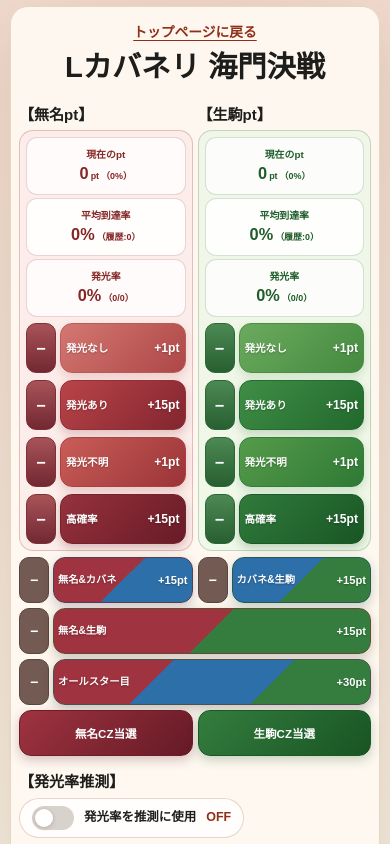
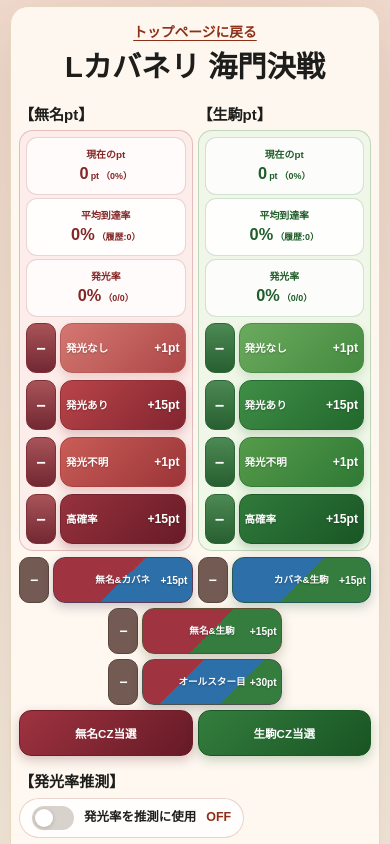
Before and after one commit to umedademu/suisoku, a Next.js app: page /kabaneri2 in a window 390 px wide. Shown: the top 844 px of the page. Built offline with nearby package versions, Linux system fonts and the light colour scheme.

Commit message:
複合ptボタンの幅とラベル位置を調整

```diff
--- a/app/globals.css
+++ b/app/globals.css
@@ -665,9 +665,10 @@
 }
 
 .character-point-columns-grid {
+  --character-point-column-gap: 8px;
   display: grid;
   grid-template-columns: repeat(2, minmax(0, 1fr));
-  gap: 8px;
+  gap: var(--character-point-column-gap);
   min-width: 0;
 }
 
@@ -941,12 +942,12 @@
 
 .character-special-point-button {
   display: grid;
-  grid-template-columns: minmax(0, 1fr) max-content;
+  grid-template-columns: minmax(0, 1fr) max-content minmax(0, 1fr);
   align-items: center;
-  gap: 6px;
+  gap: 0;
   border-radius: 12px;
   padding: 7px 8px;
-  text-align: left;
+  text-align: center;
   text-shadow: 0 1px 2px rgba(0, 0, 0, 0.28);
   transition:
     transform 0.15s ease,
@@ -988,10 +989,15 @@
   grid-column: 1 / -1;
 }
 
+.character-shared-point-control {
+  width: calc((100% - var(--character-point-column-gap)) / 2);
+  justify-self: center;
+}
+
 .character-cz-win-row {
   display: grid;
   grid-template-columns: repeat(2, minmax(0, 1fr));
-  gap: 8px;
+  gap: var(--character-point-column-gap);
 }
 
 .character-special-point-button:hover {
@@ -1029,11 +1035,15 @@
 }
 
 .character-special-point-button-name {
+  grid-column: 2;
   font-size: 0.78rem;
   line-height: 1.2;
+  text-align: center;
 }
 
 .character-special-point-button-points {
+  grid-column: 3;
+  justify-self: end;
   font-size: 0.88rem;
   white-space: nowrap;
 }
@@ -2524,9 +2534,8 @@
     gap: 3px;
   }
 
-  .character-point-columns-grid,
-  .character-cz-win-row {
-    gap: 5px;
+  .character-point-columns-grid {
+    --character-point-column-gap: 5px;
   }
 
   .character-point-column .character-point-panel {
@@ -2569,16 +2578,12 @@
     padding-left: 4px;
   }
 
-  .character-special-point-button {
-    gap: 3px;
-  }
-
   .character-special-point-button-name {
+    font-size: 0.6rem;
+  }
+
+  .character-special-point-button-points {
     font-size: 0.64rem;
-  }
-
-  .character-special-point-button-points {
-    font-size: 0.7rem;
   }
 
   .character-point-summary-item {
--- a/lib/app-info.ts
+++ b/lib/app-info.ts
@@ -1,3 +1,3 @@
-export const APP_VERSION = "1.25";
+export const APP_VERSION = "1.26";
 
 export const APP_TITLE = `推測ツールv${APP_VERSION}`;
```
Also changed, not shown: 1 other file (tests, documents, lock files or other folders).
